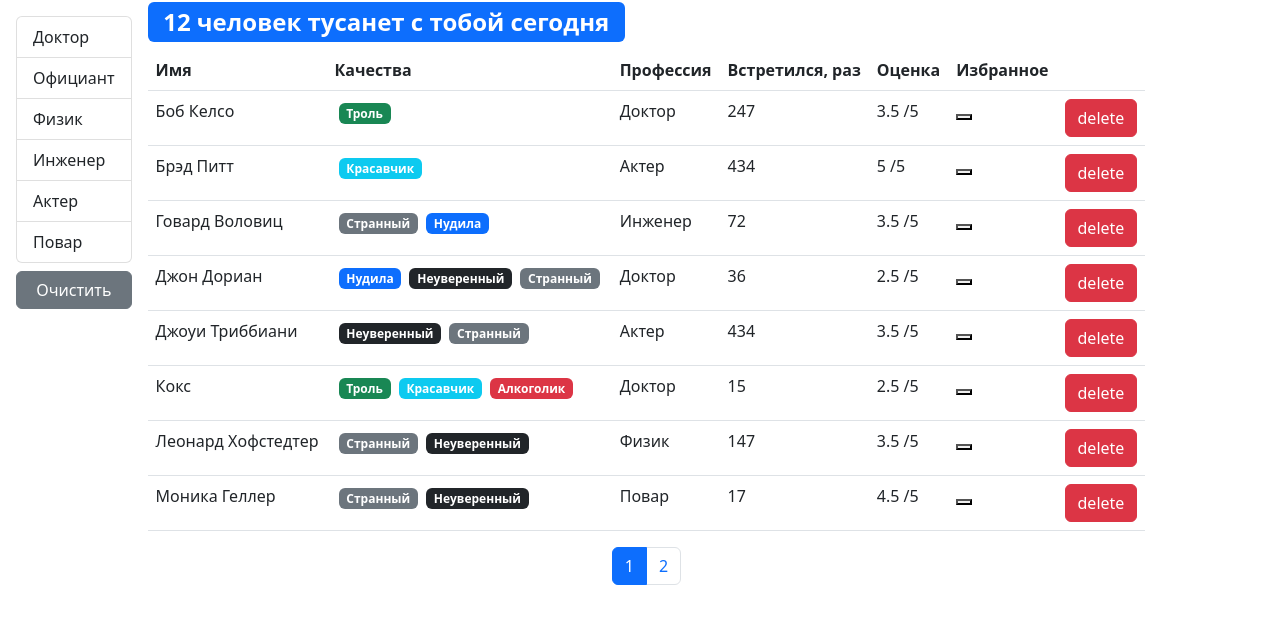
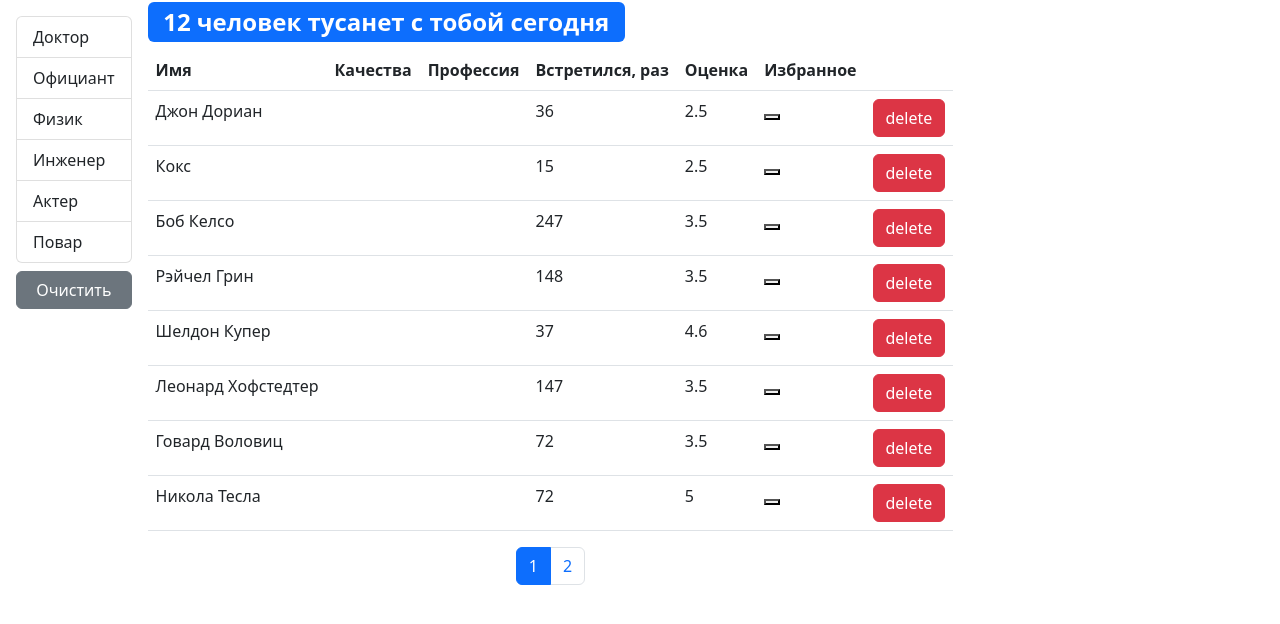
Before and after one commit to AkifHAciyev/repeat-react, a React (Create React App) app: page / in a window 1280 px wide. Shown: the top 624 px of the page. Built offline with nearby package versions, Linux system fonts and the light colour scheme.

Commit message:
structured components

```diff
--- a/src/components/User.jsx
+++ /dev/null
@@ -1,56 +0,0 @@
-import React from "react";
-import PropTypes from "prop-types";
-import Quality from "./quality";
-import BookMark from "./bookmark";
-const User = ({
-    _id,
-    name,
-    qualities,
-    profession,
-    completedMeetings,
-    rate,
-    onDelete,
-    bookmark,
-    onToggleBookMark
-}) => {
-    return (
-        <tr key={_id}>
-            <td>{name}</td>
-            <td>
-                {qualities.map((qual) => (
-                    <Quality key={qual._id} {...qual} />
-                ))}
-            </td>
-            <td>{profession.name}</td>
-            <td>{completedMeetings}</td>
-            <td>{rate} /5</td>
-            <td>
-                <BookMark
-                    status={bookmark}
-                    onClick={() => onToggleBookMark(_id)}
-                />
-            </td>
-            <td>
-                <button
-                    onClick={() => onDelete(_id)}
-                    className="btn btn-danger"
-                >
-                    delete
-                </button>
-            </td>
-        </tr>
-    );
-};
-User.propTypes = {
-    _id: PropTypes.string.isRequired,
-    name: PropTypes.string.isRequired,
-    qualities: PropTypes.array,
-    profession: PropTypes.object.isRequired,
-    completedMeetings: PropTypes.number.isRequired,
-    rate: PropTypes.number.isRequired,
-    onDelete: PropTypes.func.isRequired,
-    bookmark: PropTypes.bool,
-    onToggleBookMark: PropTypes.func.isRequired
-};
-
-export default User;
--- a/src/components/Users.jsx
+++ b/src/components/Users.jsx
@@ -44,7 +44,7 @@ const Users = ({ users: allUsers, ...rest }) => {
         : allUsers;
 
     const count = filteredUsers.length;
-    const sortedUsers = _.orderBy(filteredUsers, [sortBy.iter], [sortBy.order]);
+    const sortedUsers = _.orderBy(filteredUsers, [sortBy.path], [sortBy.order]);
     const usersCrop = paginate(sortedUsers, currentPage, pageSize);
     const clearFilter = () => {
         setSelectedProf();
@@ -74,7 +74,7 @@ const Users = ({ users: allUsers, ...rest }) => {
                     <UserTablet
                         users={usersCrop}
                         onSort={handleSort}
-                        currentSort={setSortBy}
+                        selectedSort={setSortBy}
                         {...rest}
                     />
                 )}
--- /dev/null
+++ b/src/components/tableBody.jsx
@@ -0,0 +1,35 @@
+import React from "react";
+import PropTypes from "prop-types";
+import _ from "lodash";
+
+const TableBody = ({ data, columns }) => {
+    const renderContent = (item, column) => {
+        if (columns[column].component) {
+            const component = columns[column].component;
+            if (typeof component === "function") {
+                return component(item);
+            }
+            return component;
+        }
+        return _.get(item, columns[column].path);
+    };
+
+    return (
+        <tbody>
+            {data.map((item) => (
+                <tr key={item._id}>
+                    {Object.keys(columns).map((column) => (
+                        <td key={column}>{renderContent(item, column)}</td>
+                    ))}
+                </tr>
+            ))}
+        </tbody>
+    );
+};
+
+TableBody.propTypes = {
+    data: PropTypes.array.isRequired,
+    columns: PropTypes.object.isRequired
+};
+
+export default TableBody;
--- /dev/null
+++ b/src/components/tableHeader.jsx
@@ -0,0 +1,44 @@
+import React from "react";
+import PropTypes from "prop-types";
+
+const TableHeader = ({ onSort, selectedSort, columns }) => {
+    const handleSort = (item) => {
+        if (selectedSort.path === item) {
+            onSort({
+                ...selectedSort,
+                order: selectedSort.order === "asc" ? "desc" : "asc"
+            });
+        } else {
+            onSort({ path: item, order: "asc" });
+        }
+    };
+
+    return (
+        <thead>
+            <tr>
+                {Object.keys(columns).map((column) => (
+                    <th
+                        key={column}
+                        onClick={
+                            columns[column].path
+                                ? () => handleSort(columns[column].path)
+                                : undefined
+                        }
+                        {...{ role: columns[column].path && "button" }}
+                        scope="col"
+                    >
+                        {columns[column].name}
+                    </th>
+                ))}
+            </tr>
+        </thead>
+    );
+};
+
+TableHeader.propTypes = {
+    onSort: PropTypes.func.isRequired,
+    selectedSort: PropTypes.func.isRequired,
+    columns: PropTypes.object.isRequired
+};
+
+export default TableHeader;
--- a/src/components/userTable.jsx
+++ b/src/components/userTable.jsx
@@ -1,53 +1,52 @@
 import React from "react";
 import PropTypes from "prop-types";
-import User from "./user";
+import TableHeader from "./tableHeader";
+import TableBody from "./tableBody";
+import BookMark from "./bookmark";
 
-const UserTablet = ({ users, onSort, currentSort, ...rest }) => {
-    const handleSort = (item) => {
-        if (currentSort.iter === item) {
-            onSort({
-                ...currentSort,
-                order: currentSort.order === "asc" ? "desc" : "asc"
-            });
-        } else {
-            onSort({ iter: item, order: "asc" });
+const UserTablet = ({
+    users,
+    onSort,
+    selectedSort,
+    onToggleBookMark,
+    onDelete,
+    ...rest
+}) => {
+    const columns = {
+        name: { path: "name", name: "Имя" },
+        qualities: { name: "Качества" },
+        professions: { path: "professions.name", name: "Профессия" },
+        completedMeetings: {
+            path: "completedMeetings",
+            name: "Встретился, раз"
+        },
+        rate: { path: "rate", name: "Оценка" },
+        bookmark: {
+            path: "bookmark",
+            name: "Избранное",
+            component: (user) => (
+                <BookMark
+                    status={user.bookmark}
+                    onClick={() => onToggleBookMark(user._id)}
+                />
+            )
+        },
+        delete: {
+            component: (user) => (
+                <button
+                    className="btn btn-danger"
+                    onClick={() => onDelete(user._id)}
+                >
+                    delete
+                </button>
+            )
         }
     };
 
     return (
         <table className="table">
-            <thead>
-                <tr role="button">
-                    <th onClick={() => handleSort("name")} scope="col">
-                        Имя
-                    </th>
-                    <th scope="col">Качества</th>
-                    <th
-                        onClick={() => handleSort("profession.name")}
-                        scope="col"
-                    >
-                        Профессия
-                    </th>
-                    <th
-                        onClick={() => handleSort("comletedMeetings")}
-                        scope="col"
-                    >
-                        Встретился, раз
-                    </th>
-                    <th onClick={() => handleSort("rate")} scope="col">
-                        Оценка
-                    </th>
-                    <th onClick={() => handleSort("bookmark")} scope="col">
-                        Избранное
-                    </th>
-                    <th />
-                </tr>
-            </thead>
-            <tbody>
-                {users.map((user) => (
-                    <User {...rest} {...user} key={user._id} />
-                ))}
-            </tbody>
+            <TableHeader {...{ onSort, selectedSort, columns }} />
+            <TableBody {...{ columns, data: users }} />
         </table>
     );
 };
@@ -55,7 +54,9 @@ const UserTablet = ({ users, onSort, currentSort, ...rest }) => {
 UserTablet.propTypes = {
     users: PropTypes.array.isRequired,
     onSort: PropTypes.func.isRequired,
-    currentSort: PropTypes.object.isRequired
+    selectedSort: PropTypes.func.isRequired,
+    onToggleBookMark: PropTypes.func.isRequired,
+    onDelete: PropTypes.func.isRequired
 };
 
 export default UserTablet;
```
